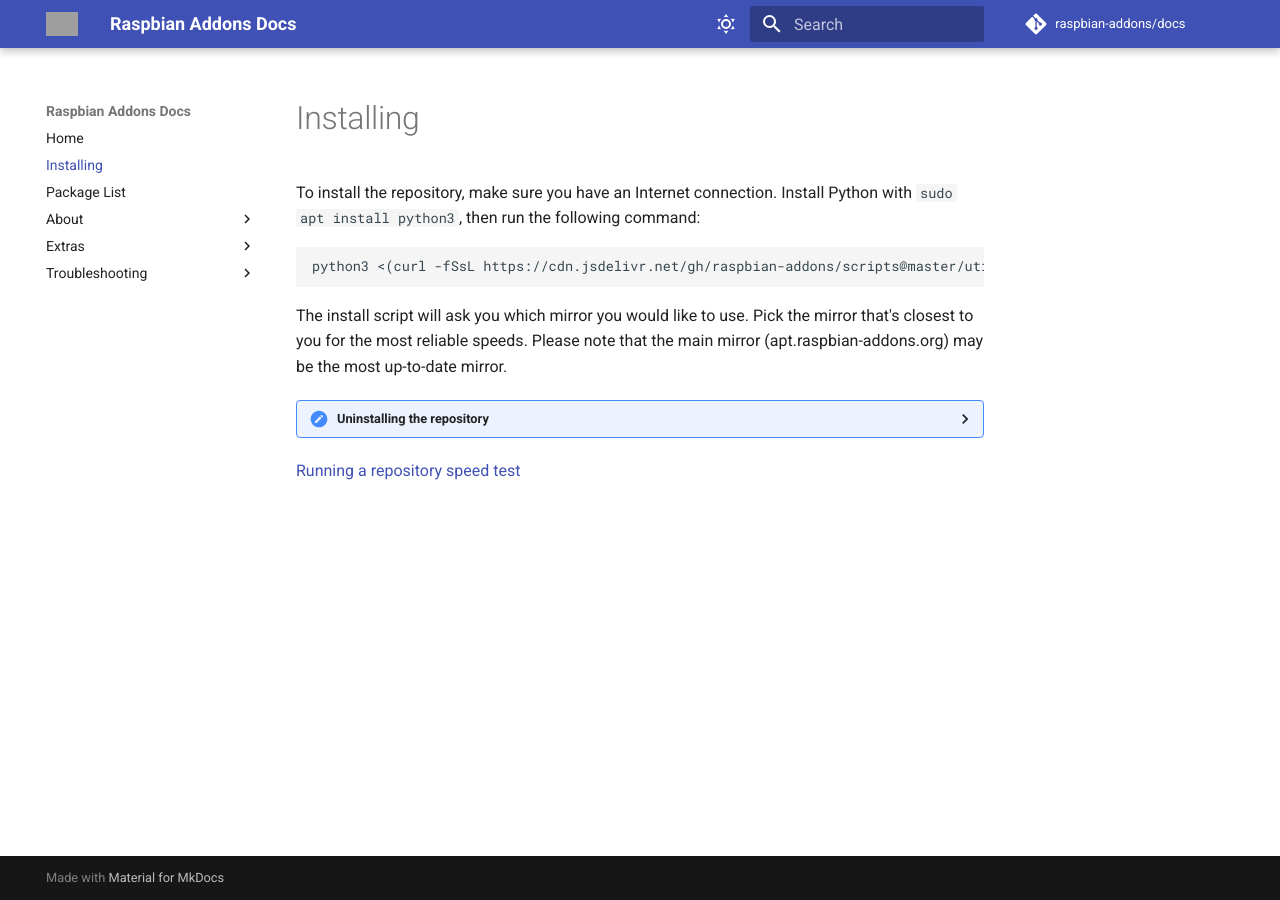
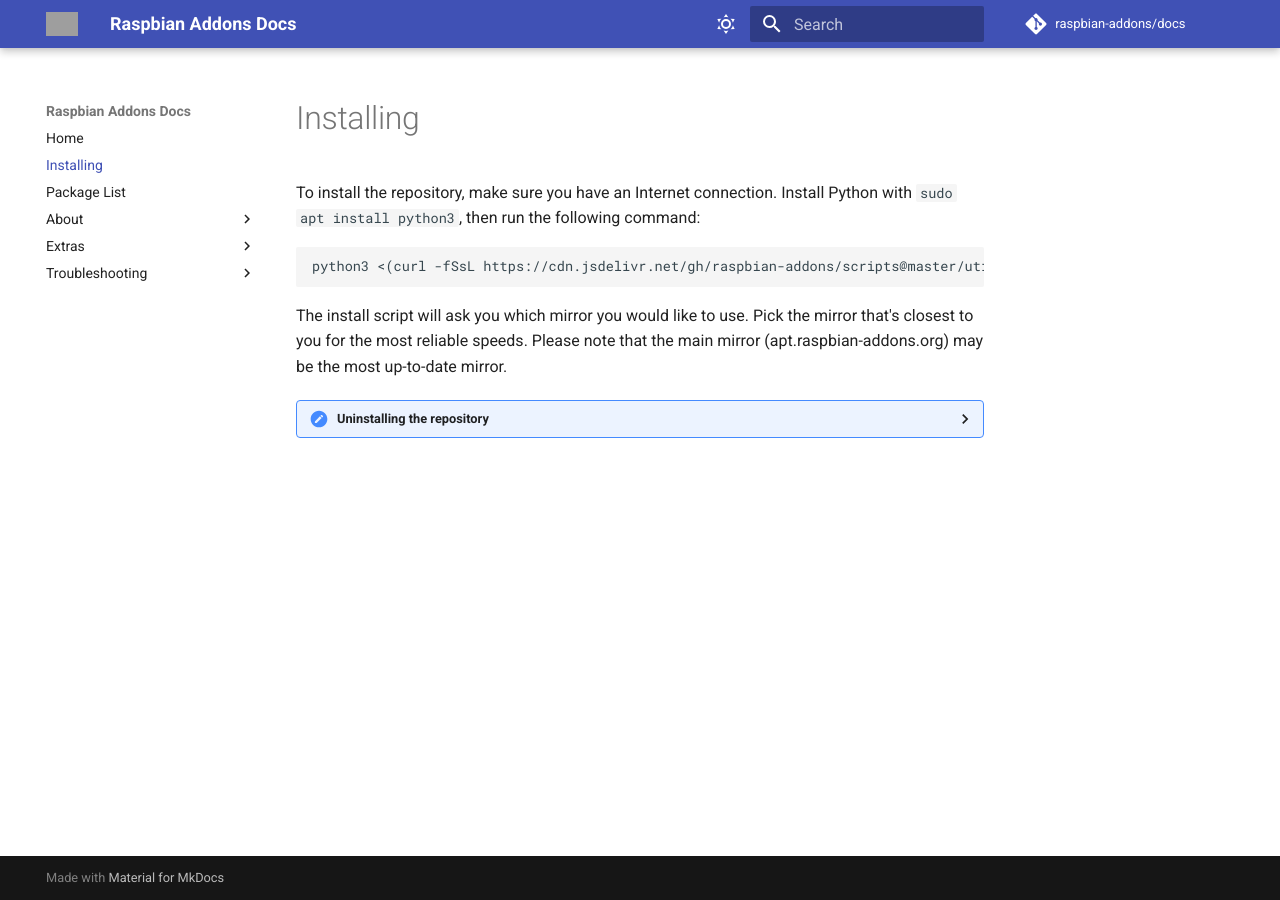
Before and after one commit to raspbian-addons/docs, an MkDocs documentation site: the page built from docs/install.md, in a window 1280 px wide. Built offline with MkDocs 1.6.1 and Material for MkDocs 9.7.7, drawn with Linux system fonts in a browser that asks for light colours; comment, search, counter and statistics services are not loaded; grey boxes are pictures that could not be loaded.

Commit message:
Update install.md

````diff
--- a/docs/install.md
+++ b/docs/install.md
@@ -16,5 +16,3 @@
 ```
 
 </details>
-
-[Running a repository speed test](https://docs.raspbian-addons.org/extras/speed-test/)
````
